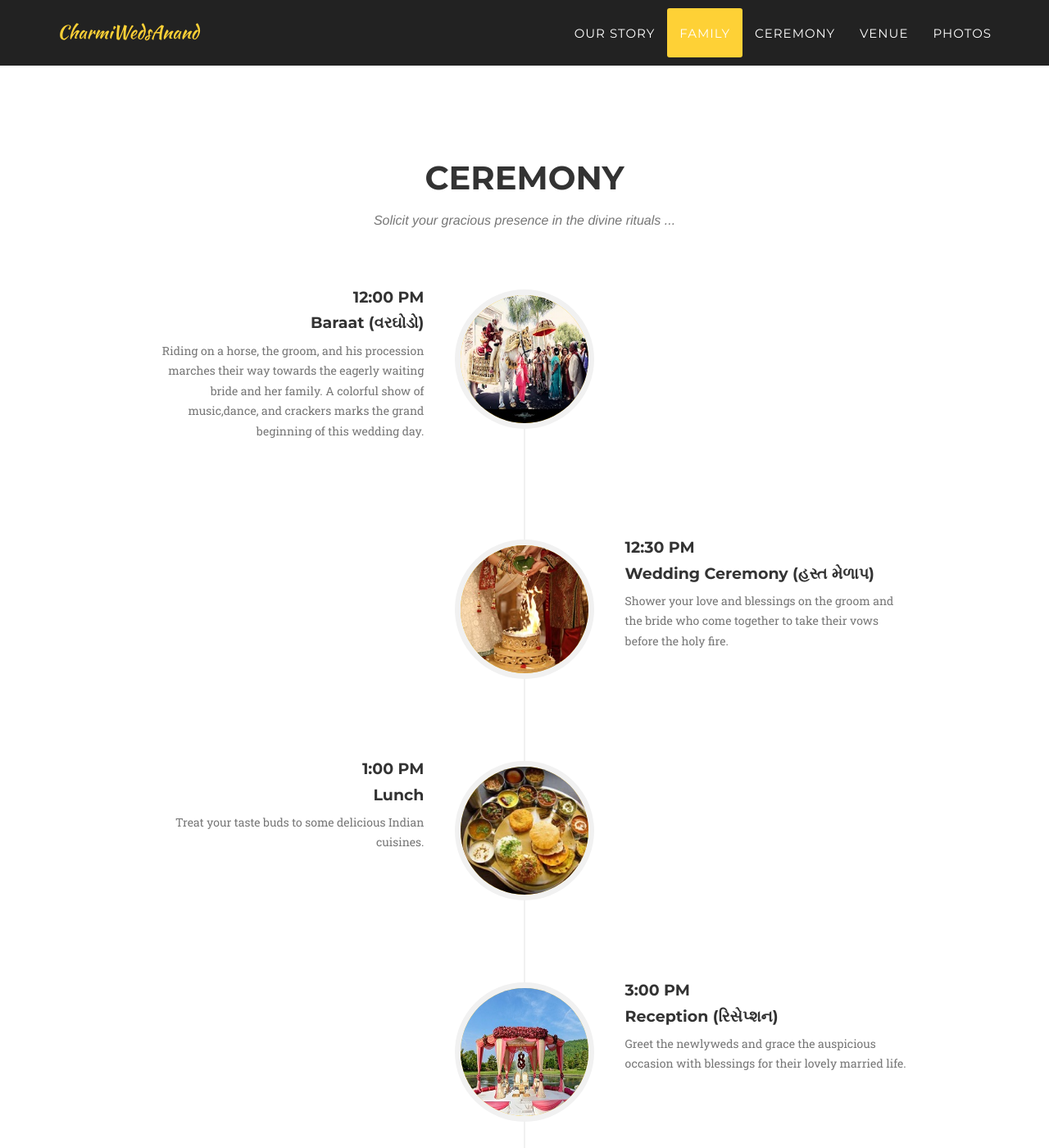
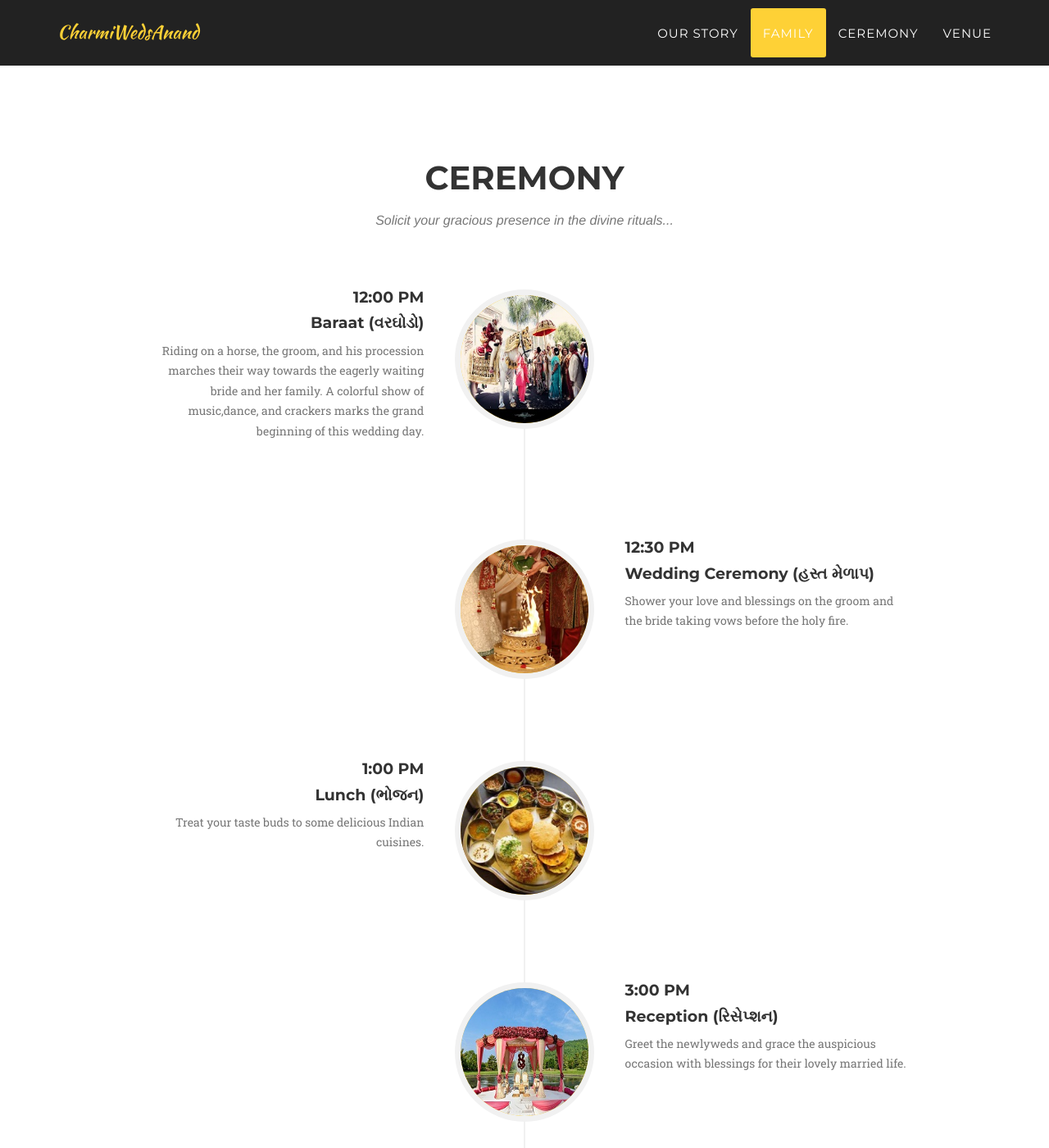
Before and after one commit to anandjoshi91/charmiwedsanand, a Jekyll site: the page built from index.html, in a window 1280 px wide and 1400 px high, scrolled down 3061 px. Shown: the whole window at 82% size. Built offline with Jekyll 4.4.1, drawn with Linux system fonts in a browser that asks for light colours; some web fonts are replaced; some of the changed text lies outside the part shown.

Commit message:
wedding website

```diff
--- a/_includes/ceremony.html
+++ b/_includes/ceremony.html
@@ -4,7 +4,7 @@
             <div class="row">
                 <div class="col-lg-12 text-center">
                     <h2 class="section-heading">Ceremony</h2>
-                    <h3 class="section-subheading text-muted">Solicit your gracious presence in the divine rituals ...</h3>
+                    <h3 class="section-subheading text-muted">Solicit your gracious presence in the divine rituals...</h3>
                 </div>
             </div>
             <div class="row">
@@ -34,7 +34,7 @@
                                     <h4 class="subheading">Wedding Ceremony (હસ્ત મેળાપ)</h4>
                                 </div>
                                 <div class="timeline-body">
-                                    <p class="text-muted">Shower your love and blessings on the groom and the bride who come together to take their vows before the holy fire.</p>
+                                    <p class="text-muted">Shower your love and blessings on the groom and the bride taking vows before the holy fire.</p>
                                 </div>
                             </div>
                         </li>
@@ -45,7 +45,7 @@
                             <div class="timeline-panel">
                                 <div class="timeline-heading">
                                     <h4>1:00 pm</h4>
-                                    <h4 class="subheading">Lunch</h4>
+                                    <h4 class="subheading">Lunch (ભોજન)</h4>
                                 </div>
                                 <div class="timeline-body">
                                     <p class="text-muted">Treat your taste buds to some delicious Indian cuisines.</p>
--- a/_includes/header.html
+++ b/_includes/header.html
@@ -30,9 +30,9 @@
                     <li>
                         <a class="page-scroll" href="#venue">Venue</a>
                     </li>
-                    <li>
-                        <a class="page-scroll" href="#photos">Photos</a>
-                    </li>
+                    <!-- <li>
+                        <a class="page-scroll" href="#highlights">Wedding Highlights</a>
+                    </li> -->
                 </ul>
             </div>
             <!-- /.navbar-collapse -->
--- a/_includes/photos.html
+++ b/_includes/highlights.html
@@ -1,9 +1,9 @@
 <!-- Portfolio Grid Section -->
-    <section id="photos" class="bg-light-gray">
+    <section id="highlights" class="bg-light-gray">
         <div class="container">
             <div class="row">
                 <div class="col-lg-12 text-center">
-                    <h2 class="section-heading">Photos</h2>
+                    <h2 class="section-heading">Wedding Highlights</h2>
                     <h3 class="section-subheading text-muted">Lorem ipsum dolor sit amet consectetur.</h3>
                 </div>
             </div>
--- a/_includes/ourstory.html
+++ b/_includes/ourstory.html
@@ -4,7 +4,7 @@
             <div class="row">
                 <div class="col-lg-12 text-center">
                     <h2 class="section-heading">Our Story</h2>
-                    <h3 class="section-subheading text-muted">Lorem ipsum dolor sit amet consectetur.</h3>
+                    <h3 class="section-subheading text-muted">Let us walk you through our journey so far...</h3>
                 </div>
             </div>
             <div class="row text-center">
--- a/_layouts/default.html
+++ b/_layouts/default.html
@@ -11,7 +11,6 @@
     {% include family.html %}
     {% include ceremony.html %}
     {% include venue.html %}
-    {% include photos.html %}
     {% include footer.html %}
     {% include js.html %}
 
--- a/feed.xml
+++ /dev/null
@@ -1,3 +0,0 @@
----
-layout: feed
----
```
Also changed, not shown: _includes/contact.html (deleted, +0 -43 lines), README.md, 1 other file.
